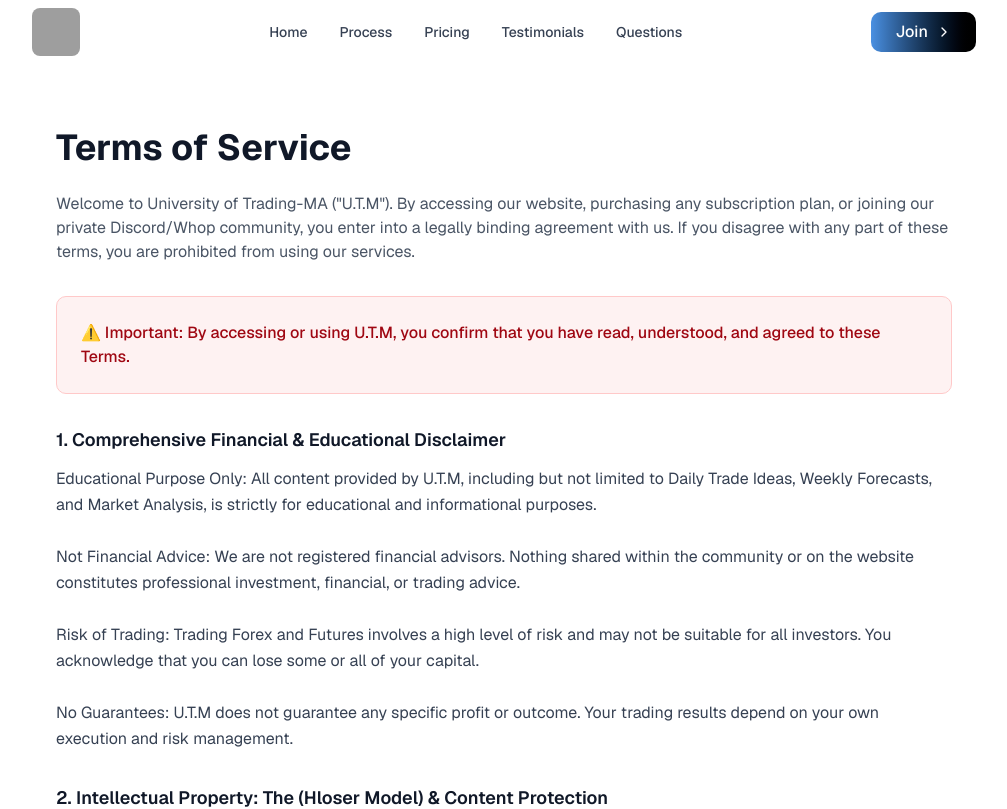
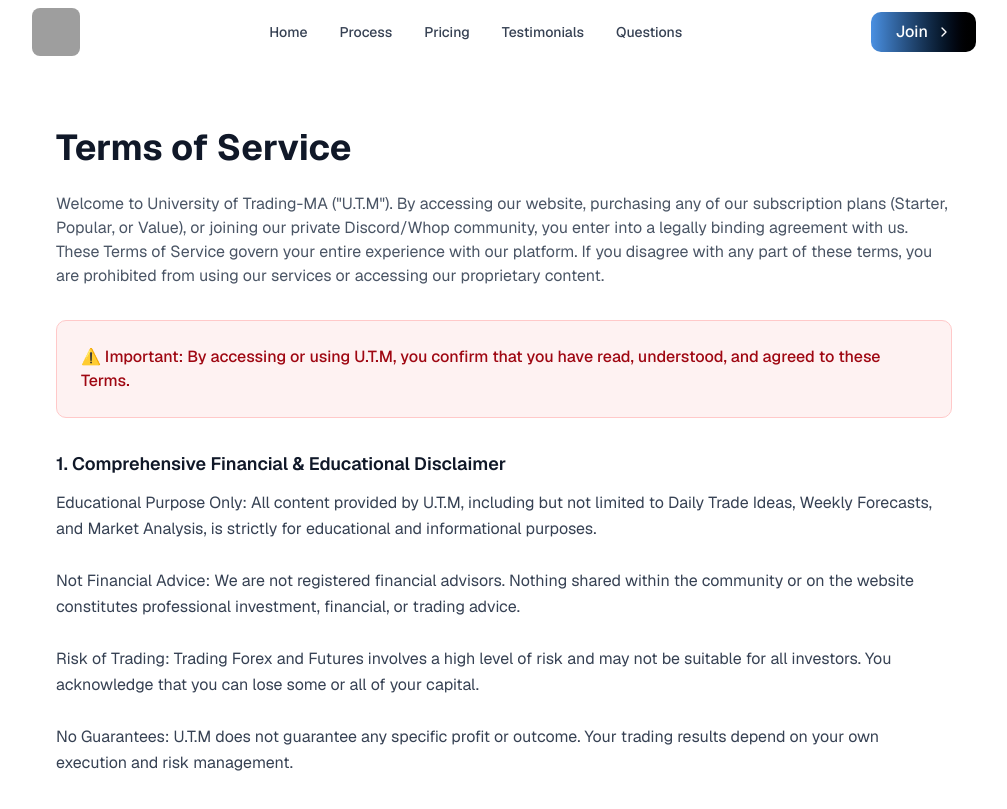
Before and after one commit to hloser77/University-of-Trading-MA, a Next.js app: page /terms in a window 1280 px wide. Shown: the top 809 px of the page, without its empty margins (136-1143 px from the left). Built offline with nearby package versions, Linux system fonts and the light colour scheme; grey boxes are pictures that could not be loaded.

Commit message:
Update page.tsx

```diff
--- a/app/terms/page.tsx
+++ b/app/terms/page.tsx
@@ -71,7 +71,7 @@ Account Sharing: Your subscription is for your eyes only. Sharing Telegram links
           </h1>
 
           <p className="text-base text-gray-600 mb-8">
-            Welcome to University of Trading-MA ("U.T.M"). By accessing our website, purchasing any subscription plan, or joining our private Discord/Whop community, you enter into a legally binding agreement with us. If you disagree with any part of these terms, you are prohibited from using our services.
+            Welcome to University of Trading-MA ("U.T.M"). By accessing our website, purchasing any of our subscription plans (Starter, Popular, or Value), or joining our private Discord/Whop community, you enter into a legally binding agreement with us. These Terms of Service govern your entire experience with our platform. If you disagree with any part of these terms, you are prohibited from using our services or accessing our proprietary content.
           </p>
 
           <div className="mb-8 bg-red-50 border border-red-200 p-6 rounded-lg">
```
